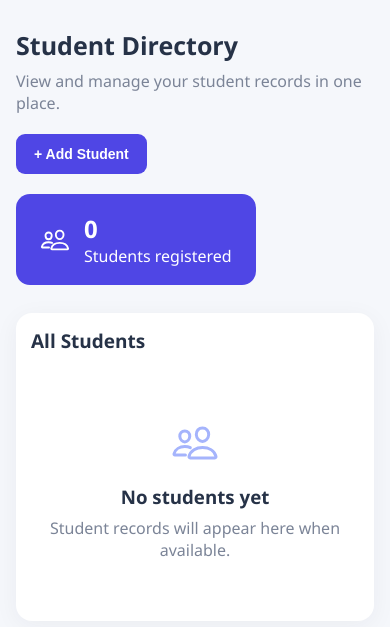
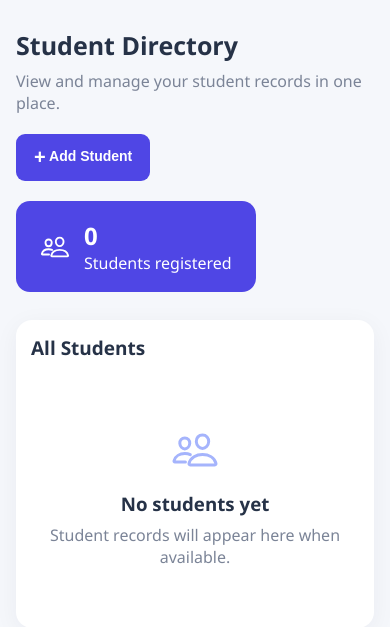
Before and after one commit to Raphex-code/Python_Tasks, a Django app: page /students/ in a window 390 px wide. Shown: the part 118-745 px from the top of the page. Run offline with Django 5.2, Linux system fonts and the light colour scheme; the visitor is signed in with stand-in values (Sample User, id 1); data that the repository does not hold is empty.

Commit message:
making some changes

```diff
--- a/django_practice/main_app/templates/main_app/home.html
+++ b/django_practice/main_app/templates/main_app/home.html
@@ -205,6 +205,10 @@
         .welcome-banner h2 {
           font-size: 22px;
         }
+        form {
+          margin-top: 15px;
+          justify-content: right;
+        }
       }
     </style>
   </head>
--- a/django_practice/main_app/templates/main_app/student_list.html
+++ b/django_practice/main_app/templates/main_app/student_list.html
@@ -185,6 +185,10 @@
         font-weight: 600;
         cursor: pointer;
       }
+      .add-student-btn span {
+        font-size: 20px;
+        vertical-align: middle;
+      }
       .add-student-btn:hover {
         background: #4338ca;
       }
@@ -345,7 +349,7 @@
         </div>
 
         <button type="button" class="add-student-btn" id="openModal">
-          + Add Student
+          <span>+</span> Add Student
         </button>
 
         <div class="count-card">
```
